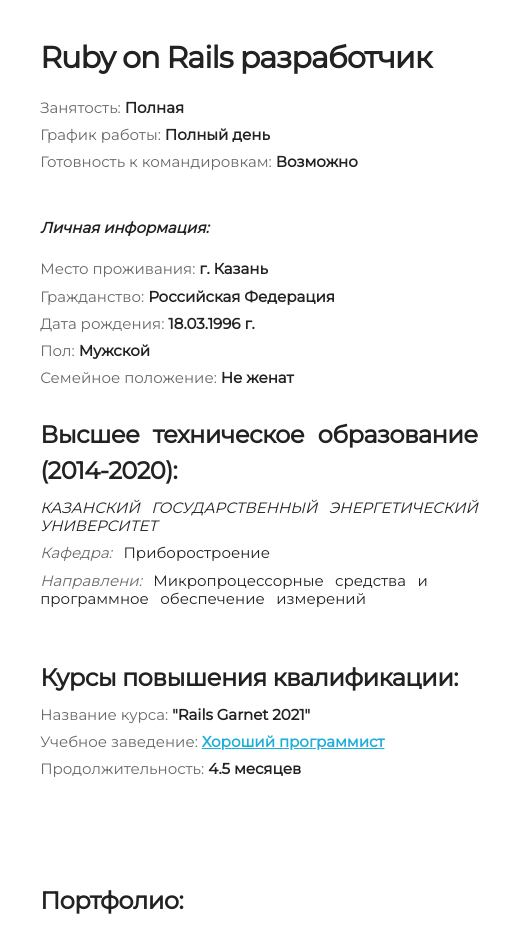
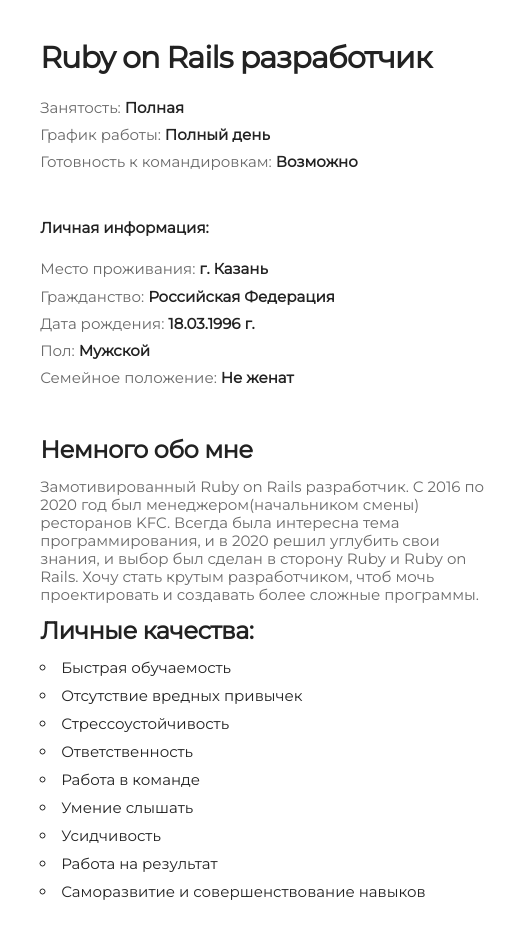
Before and after one commit to BolotovRuslan/CV, a plain HTML site: page index.html in a window 1280 px wide. Shown: the top 926 px of the page, 619-1133 px from the left. Drawn offline with Linux system fonts and the light colour scheme.

Commit message:
Update index.html

```diff
--- a/index.html
+++ b/index.html
@@ -60,12 +60,29 @@
       </div>
 
       <div class="person_info">
-        <h6><strong><em>Личная информация:</em></strong></h6>
+        <h6><strong>Личная информация:</strong></h6>
         <p><span class="color_fragment">Место проживания: </span><b>г. Казань</b></p>
         <p><span class="color_fragment">Гражданство: </span><b>Российская Федерация</b></p>
         <p><span class="color_fragment">Дата рождения: </span><b>18.03.1996 г.</b></p>
         <p><span class="color_fragment">Пол: </span><b>Мужской</b></p>
         <p><span class="color_fragment">Семейное положение: </span><b>Не женат</b></p>
+      </div>
+
+      <div class="qualities">
+        <h5><strong>Немного обо мне</strong></h5>
+        <p><span class="color_fragment">Замотивированный Ruby on Rails разработчик. С 2016 по 2020 год был менеджером(начальником смены) ресторанов KFC. Всегда была интересна тема программирования, и в 2020 решил углубить свои знания, и выбор был сделан в сторону Ruby и Ruby on Rails. Хочу стать крутым разработчиком, чтоб мочь проектировать и создавать более сложные программы.</span></p>
+        <h5><strong>Личные качества:</strong></h5>
+        <ul>
+          <li>Быстрая обучаемость</li>
+          <li>Отсутствие вредных привычек</li>
+          <li>Стрессоустойчивость</li>
+          <li>Ответственность</li>
+          <li>Работа в команде</li>
+          <li>Умение слышать</li>
+          <li>Усидчивость</li>
+          <li>Работа на результат</li>
+          <li>Саморазвитие и совершенствование навыков</li>
+        </ul>
       </div>
 
       <div class="education">
@@ -106,19 +123,6 @@
         <p><span class="color_fragment">Иностранные языки: </span><b>Английский (технический)</b></p>
         <p><span class="color_fragment">Наличие водительских прав (категории): </span><b>B</b></p>
       </div>
-
-      <div class="qualities">
-        <h5><strong>Личные качества:</strong></h5>
-        <ul>
-          <li>Быстрая обучаемость</li>
-          <li>Отсутствие вредных привычек</li>
-          <li>Стрессоустойчивость</li>
-          <li>Умение слышать</li>
-          <li>Усидчивость</li>
-          <li>Работа на результат</li>
-          <li>Саморазвитие и совершенствование навыков</li>
-        </ul>
-      </div>
     </div>
   </div>
 </div>
```
